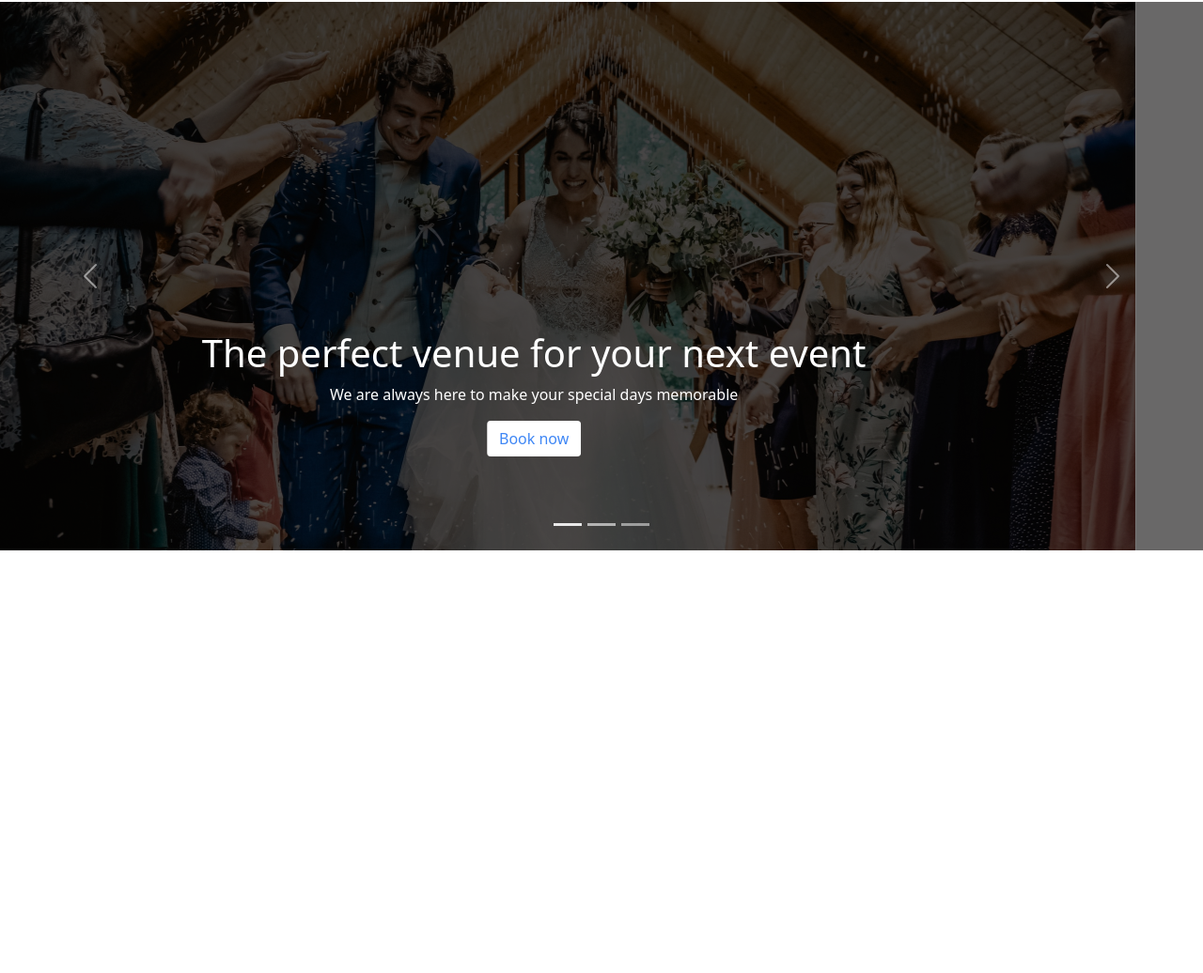
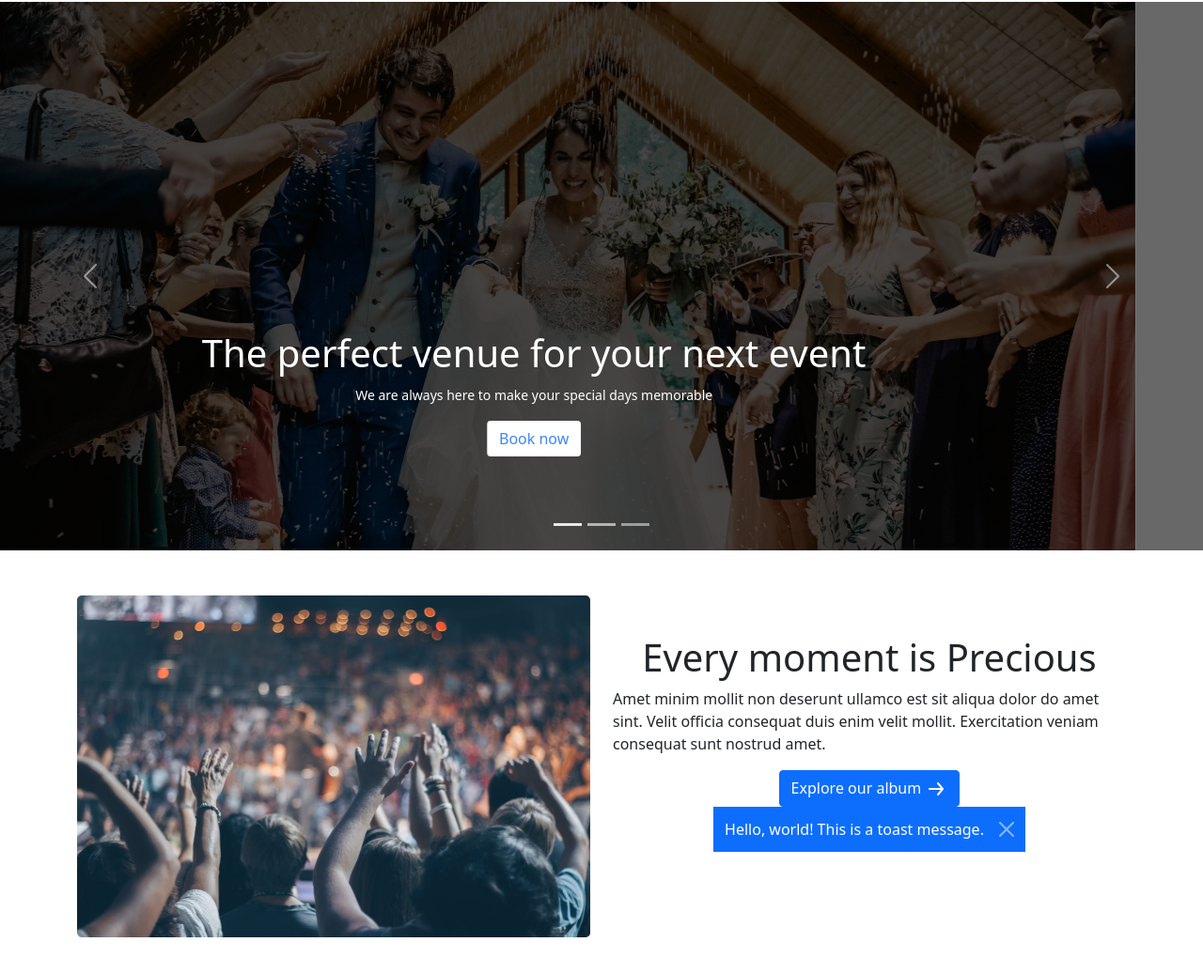
Before and after one commit to Adnan-Eram-Argho/Convention-center, a plain HTML site: page index.html in a window 1280 px wide. Shown: the part 66-1102 px from the top of the page at 94% size. Before the commit the page ends 800 px from the top, so only its background shows below. Drawn offline with nearby package versions, Linux system fonts and the light colour scheme; grey boxes are pictures that could not be loaded; a web font is replaced by a local one.

Commit message:
every moment done

```diff
--- a/index.html
+++ b/index.html
@@ -67,7 +67,7 @@
                     <div class=" memorable d-flex flex-column justify-content-center align-items-center ">
                         <h1>The perfect venue for your
                             next event</h1>
-                        <p>We are always here to make your special days memorable </p>
+                        <p><small>We are always here to make your special days memorable </small></p>
                         <button class="btn button"><a href="https://web.programming-hero.com/">Book now</a></button>
                     </div>
                 </div>
@@ -75,7 +75,7 @@
                     <div class=" memorable d-flex flex-column justify-content-center align-items-center ">
                         <h1>The perfect venue for your
                             next event</h1>
-                        <p>We are always here to make your special days memorable </p>
+                        <p><small>We are always here to make your special days memorable </small></p>
                         <button class="btn button"><a href="https://web.programming-hero.com/">Book now</a></button>
                     </div>
                 </div>
@@ -83,7 +83,7 @@
                     <div class=" memorable d-flex flex-column justify-content-center align-items-center ">
                         <h1>The perfect venue for your
                             next birthday</h1>
-                        <p>We are always here to make your special days memorable </p>
+                        <p><small>We are always here to make your special days memorable </small></p>
                         <button class="btn button "><a href="https://web.programming-hero.com/"
                                 class="font-weight-bold">Book
                                 now</a></button>
@@ -104,6 +104,44 @@
         <!-- coursel ends -->
     </header>
 
+    <main>
+        <section class="container my-5">
+            <div class="row">
+
+                <div class="col-lg-6 col-12"> <img class="img-fluid" src="images/people.png" alt="">
+
+                </div>
+                <div class="col-lg-6 col-12 d-flex align-items-center">
+                    <div
+                        class="d-flex justify-content-start justify-content-sm-center flex-column align-items-center pb-5">
+                        <h1>Every moment is Precious </h1>
+                        <p>Amet minim mollit non deserunt ullamco est sit aliqua dolor do amet sint. Velit officia
+                            consequat duis enim velit mollit. Exercitation veniam consequat sunt nostrud amet.</p>
+                        <button class="btn btn-primary">Explore our album <svg width="24" height="24"
+                                viewBox="0 0 24 24" fill="none" xmlns="http://www.w3.org/2000/svg">
+                                <path
+                                    d="M5 13H16.86L13.23 17.36C13.146 17.4611 13.0826 17.5778 13.0437 17.7034C13.0047 17.829 12.9909 17.961 13.003 18.0919C13.0274 18.3564 13.1558 18.6003 13.36 18.77C13.5642 18.9397 13.8275 19.0214 14.0919 18.997C14.3563 18.9726 14.6003 18.8442 14.77 18.64L19.77 12.64C19.8036 12.5923 19.8337 12.5421 19.86 12.49C19.86 12.44 19.91 12.41 19.93 12.36C19.9753 12.2453 19.9991 12.1233 20 12C19.9991 11.8767 19.9753 11.7547 19.93 11.64C19.93 11.59 19.88 11.56 19.86 11.51C19.8337 11.4579 19.8036 11.4077 19.77 11.36L14.77 5.36C14.676 5.24712 14.5582 5.15634 14.4252 5.09412C14.2921 5.0319 14.1469 4.99976 14 5C13.7663 4.99955 13.5399 5.08092 13.36 5.23C13.2587 5.31395 13.175 5.41705 13.1137 5.5334C13.0523 5.64975 13.0145 5.77705 13.0025 5.90803C12.9904 6.03901 13.0043 6.17108 13.0433 6.29668C13.0824 6.42229 13.1458 6.53895 13.23 6.64L16.86 11H5C4.73478 11 4.48043 11.1054 4.29289 11.2929C4.10536 11.4804 4 11.7348 4 12C4 12.2652 4.10536 12.5196 4.29289 12.7071C4.48043 12.8946 4.73478 13 5 13Z"
+                                    fill="white" />
+                            </svg></button>
+
+                        <div class=" align-items-center text-white bg-primary border-0 " role="alert"
+                            aria-live="assertive" aria-atomic="true">
+                            <div class="d-flex">
+                                <div class="toast-body">
+                                    Hello, world! This is a toast message.
+                                </div>
+                                <button type="button" class="btn-close btn-close-white me-2 m-auto"
+                                    data-bs-dismiss="toast" aria-label="Close"></button>
+                            </div>
+                        </div>
+                    </div>
+                </div>
+
+            </div>
+
+
+        </section>
+    </main>
     <!-- bootstrap js -->
     <script src="https://cdn.jsdelivr.net/npm/bootstrap@5.1.3/dist/js/bootstrap.bundle.min.js"
         integrity="sha384-ka7Sk0Gln4gmtz2MlQnikT1wXgYsOg+OMhuP+IlRH9sENBO0LRn5q+8nbTov4+1p"
```
